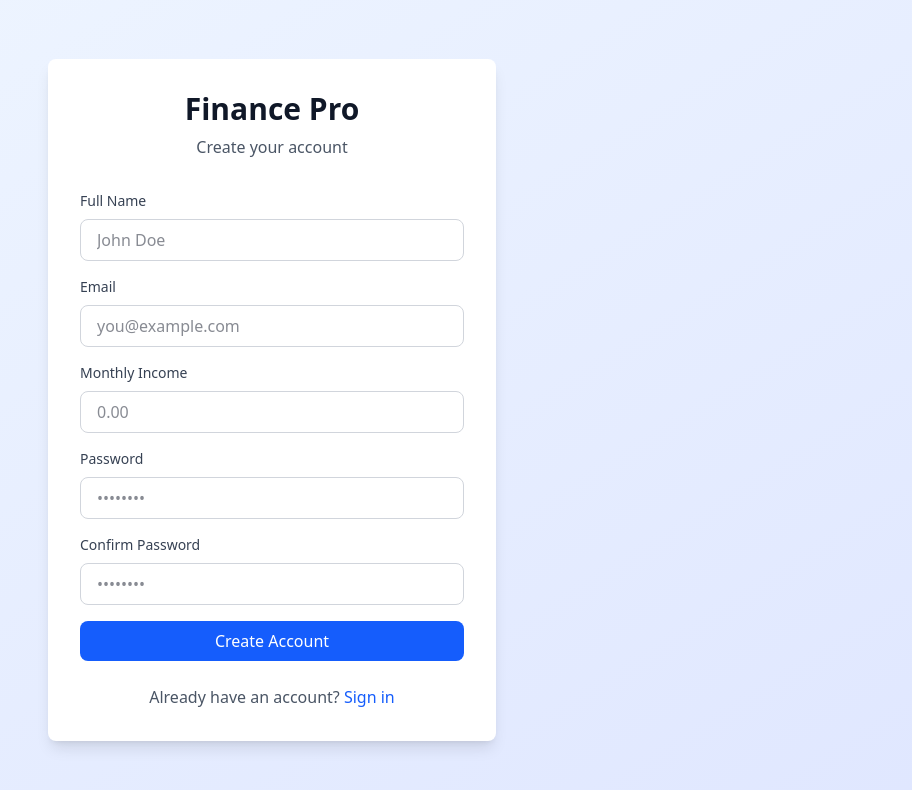
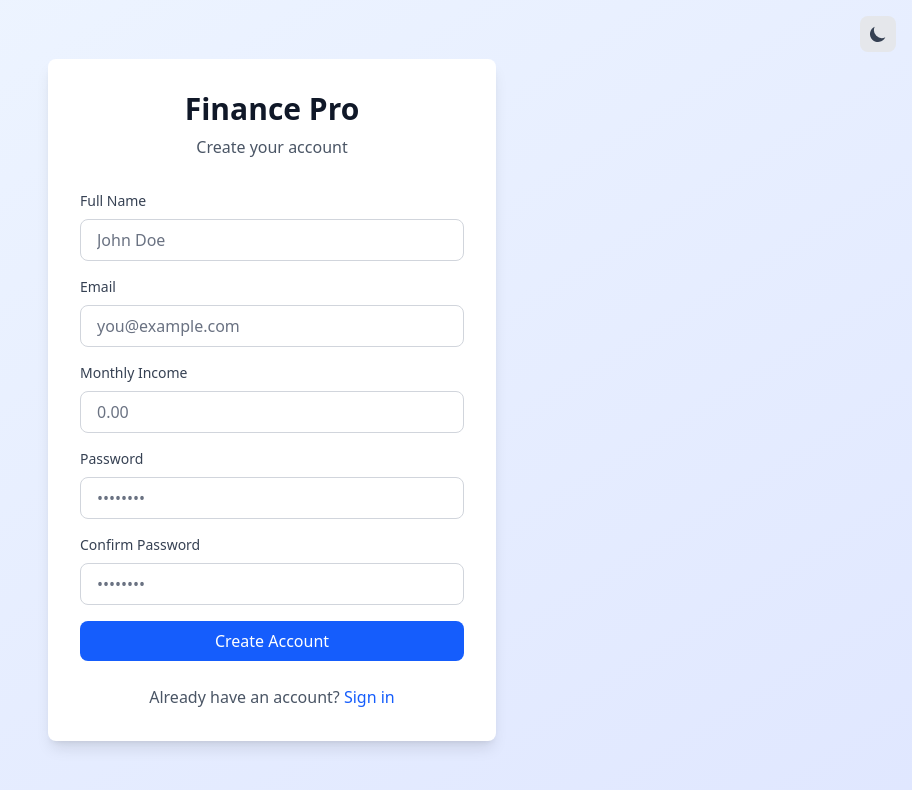
Before and after one commit to Vida181105/Personal-Finance-Management-System, a Next.js app in the folder frontend/: page /auth/register in a window 1280 px wide. Shown: the top 790 px of the page, without its empty margins (368-1280 px from the left). Built offline with nearby package versions, Linux system fonts and the light colour scheme.

Commit message:
Fix goal response handler and add global theme toggle with contrast improvements

```diff
--- a/frontend/src/app/auth/login/page.tsx
+++ b/frontend/src/app/auth/login/page.tsx
@@ -36,11 +36,11 @@ export default function LoginPage() {
   };
 
   return (
-    <div className="min-h-screen bg-gradient-to-br from-blue-50 to-indigo-100 flex items-center justify-center p-4">
-      <div className="bg-white rounded-lg shadow-lg p-8 w-full max-w-md">
+    <div className="min-h-screen bg-gradient-to-br from-blue-50 to-indigo-100 dark:from-gray-950 dark:via-slate-900 dark:to-gray-900 flex items-center justify-center p-4">
+      <div className="bg-white dark:bg-gray-800 rounded-lg shadow-lg p-8 w-full max-w-md">
         <div className="text-center mb-8">
-          <h1 className="text-3xl font-bold text-gray-900">Finance Pro</h1>
-          <p className="text-gray-600 mt-2">Sign in to your account</p>
+          <h1 className="text-3xl font-bold text-gray-900 dark:text-gray-100">Finance Pro</h1>
+          <p className="text-gray-600 dark:text-gray-300 mt-2">Sign in to your account</p>
         </div>
 
         {error && (
@@ -76,7 +76,7 @@ export default function LoginPage() {
         </form>
 
         <div className="mt-6 text-center">
-          <p className="text-gray-600">
+          <p className="text-gray-600 dark:text-gray-300">
             Don't have an account?{' '}
             <Link href="/auth/register" className="text-blue-600 hover:text-blue-700 font-medium">
               Sign up
@@ -85,9 +85,9 @@ export default function LoginPage() {
         </div>
 
         {/* Test Credentials */}
-        <div className="mt-8 bg-blue-50 border border-blue-200 rounded-lg p-4">
-          <p className="text-sm font-semibold text-blue-900 mb-2">Test Credentials:</p>
-          <div className="text-xs text-blue-800 space-y-1">
+        <div className="mt-8 bg-blue-50 dark:bg-blue-950/40 border border-blue-200 dark:border-blue-800 rounded-lg p-4">
+          <p className="text-sm font-semibold text-blue-900 dark:text-blue-200 mb-2">Test Credentials:</p>
+          <div className="text-xs text-blue-800 dark:text-blue-300 space-y-1">
             <p><strong>Email:</strong> arjun.sharma@example.com</p>
             <p><strong>Password:</strong> Password@123</p>
           </div>
--- a/frontend/src/app/auth/register/page.tsx
+++ b/frontend/src/app/auth/register/page.tsx
@@ -71,11 +71,11 @@ export default function RegisterPage() {
   };
 
   return (
-    <div className="min-h-screen bg-gradient-to-br from-blue-50 to-indigo-100 flex items-center justify-center p-4">
-      <div className="bg-white rounded-lg shadow-lg p-8 w-full max-w-md">
+    <div className="min-h-screen bg-gradient-to-br from-blue-50 to-indigo-100 dark:from-gray-950 dark:via-slate-900 dark:to-gray-900 flex items-center justify-center p-4">
+      <div className="bg-white dark:bg-gray-800 rounded-lg shadow-lg p-8 w-full max-w-md">
         <div className="text-center mb-8">
-          <h1 className="text-3xl font-bold text-gray-900">Finance Pro</h1>
-          <p className="text-gray-600 mt-2">Create your account</p>
+          <h1 className="text-3xl font-bold text-gray-900 dark:text-gray-100">Finance Pro</h1>
+          <p className="text-gray-600 dark:text-gray-300 mt-2">Create your account</p>
         </div>
 
         {error && (
@@ -118,7 +118,7 @@ export default function RegisterPage() {
           />
 
           <div className="mb-4">
-            <label className="block text-sm font-medium text-gray-700 mb-2">Password</label>
+            <label className="block text-sm font-medium text-gray-700 dark:text-gray-300 mb-2">Password</label>
             <input
               type="password"
               placeholder="••••••••"
@@ -130,12 +130,12 @@ export default function RegisterPage() {
               onBlur={() => console.log('Password blur:', password)}
               required
               disabled={loading}
-              className="w-full px-4 py-2 border border-gray-300 rounded-lg focus:ring-2 focus:ring-blue-500 focus:border-transparent outline-none transition"
+              className="w-full px-4 py-2 border border-gray-300 rounded-lg text-gray-900 dark:text-gray-100 placeholder:text-gray-500 dark:placeholder:text-gray-400 bg-white dark:bg-gray-800 focus:ring-2 focus:ring-blue-500 focus:border-transparent outline-none transition"
             />
           </div>
 
           <div className="mb-4">
-            <label className="block text-sm font-medium text-gray-700 mb-2">Confirm Password</label>
+            <label className="block text-sm font-medium text-gray-700 dark:text-gray-300 mb-2">Confirm Password</label>
             <input
               type="password"
               placeholder="••••••••"
@@ -147,7 +147,7 @@ export default function RegisterPage() {
               onBlur={() => console.log('Confirm Password blur:', confirmPassword)}
               required
               disabled={loading}
-              className="w-full px-4 py-2 border border-gray-300 rounded-lg focus:ring-2 focus:ring-blue-500 focus:border-transparent outline-none transition"
+              className="w-full px-4 py-2 border border-gray-300 rounded-lg text-gray-900 dark:text-gray-100 placeholder:text-gray-500 dark:placeholder:text-gray-400 bg-white dark:bg-gray-800 focus:ring-2 focus:ring-blue-500 focus:border-transparent outline-none transition"
             />
           </div>
 
@@ -157,7 +157,7 @@ export default function RegisterPage() {
         </form>
 
         <div className="mt-6 text-center">
-          <p className="text-gray-600">
+          <p className="text-gray-600 dark:text-gray-300">
             Already have an account?{' '}
             <Link href="/auth/login" className="text-blue-600 hover:text-blue-700 font-medium">
               Sign in
--- a/frontend/src/components/Input.tsx
+++ b/frontend/src/components/Input.tsx
@@ -23,11 +23,10 @@ export const Input: React.FC<InputProps> = ({
 
   return (
     <div className="mb-4">
-      {label && <label className="block text-sm font-medium text-gray-700 mb-2">{label}</label>}
+      {label && <label className="block text-sm font-medium text-gray-700 dark:text-gray-300 mb-2">{label}</label>}
       <input
-        className={`w-full px-4 py-2 border border-gray-300 rounded-lg focus:ring-2 focus:ring-blue-500 focus:border-transparent outline-none transition ${
-          error ? 'border-red-500' : ''
-        } ${className}`}
+        className={`w-full px-4 py-2 border border-gray-300 rounded-lg text-gray-900 dark:text-gray-100 placeholder:text-gray-500 dark:placeholder:text-gray-400 bg-white dark:bg-gray-800 focus:ring-2 focus:ring-blue-500 focus:border-transparent outline-none transition ${error ? 'border-red-500' : ''
+          } ${className}`}
         value={value}
         onChange={handleChange}
         {...props}
--- a/frontend/src/components/MainContent.tsx
+++ b/frontend/src/components/MainContent.tsx
@@ -1,6 +1,7 @@
 'use client';
 
 import { usePathname } from 'next/navigation';
+import { ThemeToggle } from './ThemeToggle';
 
 export function MainContent({ children }: { children: React.ReactNode }) {
   const pathname = usePathname();
@@ -9,9 +10,13 @@ export function MainContent({ children }: { children: React.ReactNode }) {
   const isAuthPage = pathname?.startsWith('/auth');
 
   return (
-    <main className={`flex-1 overflow-auto transition-all duration-300 ease-in-out ${
-      isAuthPage ? 'bg-gradient-to-br from-blue-100 to-purple-100' : 'bg-gray-50'
-    }`}>
+    <main className={`relative flex-1 overflow-auto text-gray-900 dark:text-gray-100 transition-all duration-300 ease-in-out ${isAuthPage
+        ? 'bg-gradient-to-br from-blue-100 via-sky-100 to-indigo-100 dark:from-gray-950 dark:via-slate-900 dark:to-gray-900'
+        : 'bg-gray-50 dark:bg-gray-900'
+      }`}>
+      <div className="fixed top-4 right-4 z-50">
+        <ThemeToggle />
+      </div>
       {children}
     </main>
   );
--- a/frontend/tailwind.config.ts
+++ b/frontend/tailwind.config.ts
@@ -1,6 +1,7 @@
 import type { Config } from 'tailwindcss';
 
 const config: Config = {
+  darkMode: 'class',
   content: [
     './src/pages/**/*.{js,ts,jsx,tsx,mdx}',
     './src/components/**/*.{js,ts,jsx,tsx,mdx}',
```
Also changed, not shown: 1 other file (tests, documents, lock files or other folders).
